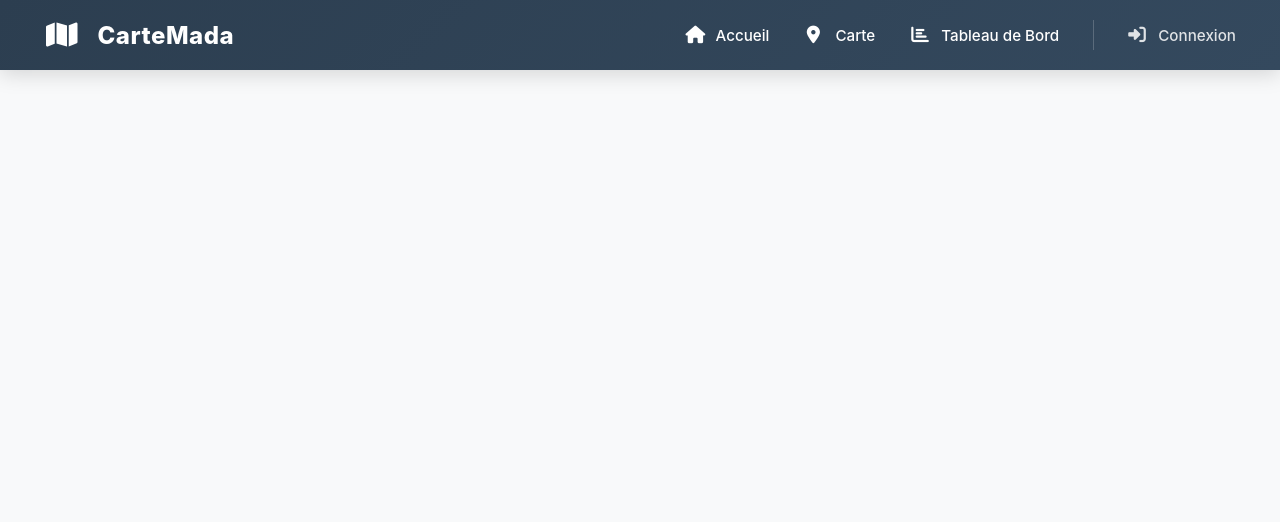
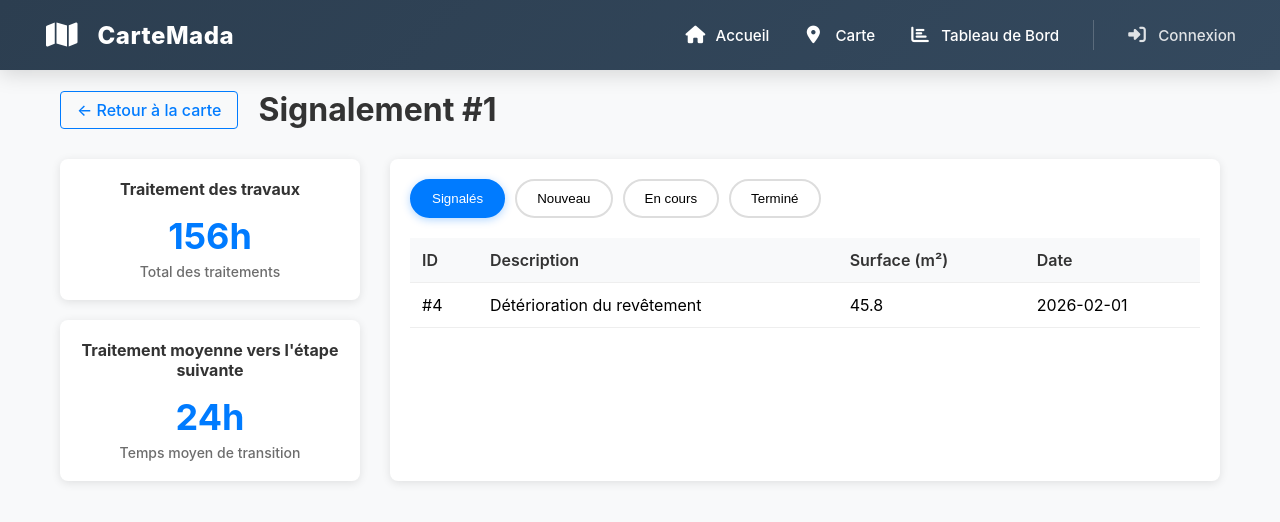
Before and after one commit to Tsirisoadinah/Cloud_Vue, a Vue app: page /signalement/1/details in a window 1280 px wide. Shown: the top 522 px of the page. Built offline with nearby package versions, Linux system fonts and the light colour scheme.

Commit message:
Page detail

```diff
--- a/src/assets/page_css/probleme.css
+++ b/src/assets/page_css/probleme.css
@@ -237,3 +237,27 @@
   background: none;
   border: none;
 }
+
+/* Style pour le lien "voir les détails" */
+.details-link-section {
+  margin: 15px 0;
+  text-align: center;
+}
+
+.btn-details {
+  display: inline-block;
+  padding: 8px 16px;
+  background-color: #007bff;
+  color: white;
+  text-decoration: none;
+  border-radius: 4px;
+  font-size: 13px;
+  font-weight: 500;
+  transition: background-color 0.2s ease;
+}
+
+.btn-details:hover {
+  background-color: #0056b3;
+  color: white;
+  text-decoration: none;
+}
--- a/src/router/index.js
+++ b/src/router/index.js
@@ -18,6 +18,11 @@ const router = createRouter({
       path: '/road-problems',
       name: 'road-problems',
       component: () => import('../views/RoadProblemsView.vue'),
+    },
+    {
+      path: '/signalement/:id/details',
+      name: 'signalement-details',
+      component: () => import('../views/SignalementDetailsView.vue'),
     },
     {
       path: '/login',
--- a/src/views/RoadProblemsView.vue
+++ b/src/views/RoadProblemsView.vue
@@ -48,6 +48,16 @@
         <div class="info-row">
           <span class="info-label">Surface :</span>
           <span class="info-value">{{ hoveredProblem.surface }} m²</span>
+        </div>
+
+        <div class="details-link-section">
+          <router-link
+            :to="`/signalement/${hoveredProblem.id}/details`"
+            class="btn-details"
+            @click="closeTooltip"
+          >
+            Voir les détails
+          </router-link>
         </div>
 
         <hr />
--- /dev/null
+++ b/src/views/SignalementDetailsView.vue
@@ -0,0 +1,322 @@
+<template>
+  <div class="signalement-details-container">
+    <div class="header">
+      <router-link to="/road-problems" class="back-link">
+        ← Retour à la carte
+      </router-link>
+      <h1>Signalement #{{ signalementId }}</h1>
+    </div>
+
+    <div class="content-grid">
+      <!-- Panneau de gauche : Indicateurs -->
+      <div class="left-panel">
+        <div class="stats-card">
+          <h3>Traitement des travaux</h3>
+          <div class="stat-value">{{ totalTraitementHeures }}h</div>
+          <div class="stat-label">Total des traitements</div>
+        </div>
+
+        <div class="stats-card">
+          <h3>Traitement moyenne vers l'étape suivante</h3>
+          <div class="stat-value">{{ moyenneTraitementHeures }}h</div>
+          <div class="stat-label">Temps moyen de transition</div>
+        </div>
+      </div>
+
+      <!-- Panneau de droite : Tableau et boutons -->
+      <div class="right-panel">
+        <!-- Boutons de filtrage par statut -->
+        <div class="status-buttons">
+          <button
+            v-for="status in statusButtons"
+            :key="status.key"
+            :class="['status-btn', { active: selectedStatus === status.key }]"
+            @click="selectStatus(status.key)"
+          >
+            {{ status.label }}
+          </button>
+        </div>
+
+        <!-- Tableau des signalements -->
+        <div class="table-container">
+          <table class="signalements-table">
+            <thead>
+              <tr>
+                <th>ID</th>
+                <th>Description</th>
+                <th>Surface (m²)</th>
+                <th>Date</th>
+              </tr>
+            </thead>
+            <tbody>
+              <tr
+                v-for="signalement in filteredSignalements"
+                :key="signalement.id"
+                :class="{ highlighted: signalement.id == signalementId }"
+              >
+                <td>#{{ signalement.id }}</td>
+                <td>{{ signalement.description }}</td>
+                <td>{{ signalement.surface }}</td>
+                <td>{{ signalement.date }}</td>
+              </tr>
+            </tbody>
+          </table>
+
+          <div v-if="filteredSignalements.length === 0" class="no-data">
+            Aucun signalement trouvé pour ce statut
+          </div>
+        </div>
+      </div>
+    </div>
+  </div>
+</template>
+
+<script>
+export default {
+  name: 'SignalementDetailsView',
+
+  data() {
+    return {
+      signalementId: null,
+      selectedStatus: 'signales',
+
+      // Données statiques pour l'instant
+      totalTraitementHeures: 156,
+      moyenneTraitementHeures: 24,
+
+      statusButtons: [
+        { key: 'signales', label: 'Signalés' },
+        { key: 'nouveau', label: 'Nouveau' },
+        { key: 'en-cours', label: 'En cours' },
+        { key: 'termine', label: 'Terminé' }
+      ],
+
+      // Données statiques des signalements
+      mockSignalements: [
+        {
+          id: 1,
+          description: 'Nids de poule sur la route principale',
+          surface: 15.5,
+          date: '2026-01-15',
+          status: 'nouveau'
+        },
+        {
+          id: 2,
+          description: 'Fissures importantes sur la chaussée',
+          surface: 32.0,
+          date: '2026-01-20',
+          status: 'en-cours'
+        },
+        {
+          id: 3,
+          description: 'Affaissement de la route',
+          surface: 8.2,
+          date: '2026-01-25',
+          status: 'termine'
+        },
+        {
+          id: 4,
+          description: 'Détérioration du revêtement',
+          surface: 45.8,
+          date: '2026-02-01',
+          status: 'signales'
+        },
+        {
+          id: 5,
+          description: 'Trous profonds après les pluies',
+          surface: 12.3,
+          date: '2026-02-02',
+          status: 'nouveau'
+        },
+        {
+          id: 6,
+          description: 'Problème de drainage',
+          surface: 28.7,
+          date: '2026-02-03',
+          status: 'en-cours'
+        }
+      ]
+    }
+  },
+
+  computed: {
+    filteredSignalements() {
+      return this.mockSignalements.filter(s => s.status === this.selectedStatus);
+    }
+  },
+
+  mounted() {
+    this.signalementId = this.$route.params.id;
+    console.log('Détails du signalement #' + this.signalementId);
+  },
+
+  methods: {
+    selectStatus(statusKey) {
+      this.selectedStatus = statusKey;
+    }
+  }
+}
+</script>
+
+<style scoped>
+.signalement-details-container {
+  padding: 20px;
+  max-width: 1200px;
+  margin: 0 auto;
+}
+
+.header {
+  display: flex;
+  align-items: center;
+  margin-bottom: 30px;
+  gap: 20px;
+}
+
+.back-link {
+  color: #007bff;
+  text-decoration: none;
+  font-weight: 500;
+  padding: 8px 16px;
+  border: 1px solid #007bff;
+  border-radius: 4px;
+  transition: all 0.2s;
+}
+
+.back-link:hover {
+  background-color: #007bff;
+  color: white;
+}
+
+.header h1 {
+  margin: 0;
+  color: #333;
+}
+
+.content-grid {
+  display: grid;
+  grid-template-columns: 300px 1fr;
+  gap: 30px;
+}
+
+.left-panel {
+  display: flex;
+  flex-direction: column;
+  gap: 20px;
+}
+
+.stats-card {
+  background: white;
+  border-radius: 8px;
+  padding: 20px;
+  box-shadow: 0 2px 10px rgba(0, 0, 0, 0.1);
+  text-align: center;
+}
+
+.stats-card h3 {
+  margin: 0 0 15px 0;
+  color: #333;
+  font-size: 16px;
+}
+
+.stat-value {
+  font-size: 36px;
+  font-weight: bold;
+  color: #007bff;
+  margin-bottom: 5px;
+}
+
+.stat-label {
+  color: #666;
+  font-size: 14px;
+}
+
+.right-panel {
+  background: white;
+  border-radius: 8px;
+  padding: 20px;
+  box-shadow: 0 2px 10px rgba(0, 0, 0, 0.1);
+}
+
+.status-buttons {
+  display: flex;
+  gap: 10px;
+  margin-bottom: 20px;
+  flex-wrap: wrap;
+}
+
+.status-btn {
+  padding: 10px 20px;
+  border: 2px solid #ddd;
+  background: white;
+  border-radius: 25px;
+  cursor: pointer;
+  font-weight: 500;
+  transition: all 0.3s;
+}
+
+.status-btn:hover {
+  border-color: #007bff;
+  color: #007bff;
+}
+
+.status-btn.active {
+  background-color: #007bff;
+  border-color: #007bff;
+  color: white;
+  box-shadow: 0 2px 8px rgba(0, 123, 255, 0.3);
+}
+
+.table-container {
+  overflow-x: auto;
+}
+
+.signalements-table {
+  width: 100%;
+  border-collapse: collapse;
+}
+
+.signalements-table th,
+.signalements-table td {
+  padding: 12px;
+  text-align: left;
+  border-bottom: 1px solid #eee;
+}
+
+.signalements-table th {
+  background-color: #f8f9fa;
+  font-weight: 600;
+  color: #333;
+}
+
+.signalements-table tr:hover {
+  background-color: #f8f9fa;
+}
+
+.signalements-table tr.highlighted {
+  background-color: #e3f2fd;
+  font-weight: 500;
+}
+
+.no-data {
+  text-align: center;
+  padding: 40px;
+  color: #666;
+  font-style: italic;
+}
+
+@media (max-width: 768px) {
+  .content-grid {
+    grid-template-columns: 1fr;
+  }
+
+  .header {
+    flex-direction: column;
+    align-items: flex-start;
+    gap: 10px;
+  }
+
+  .status-buttons {
+    justify-content: center;
+  }
+}
+</style>
```
